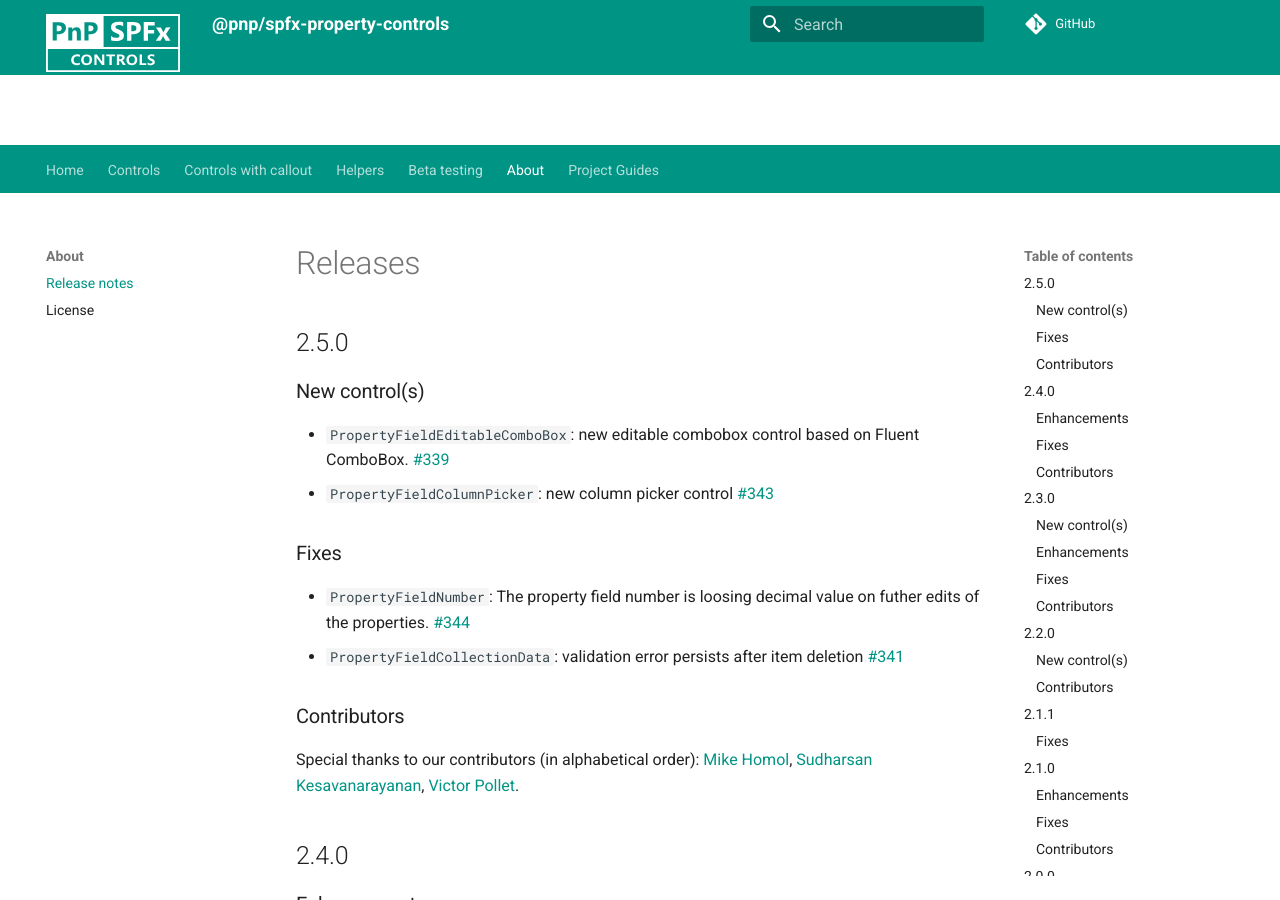
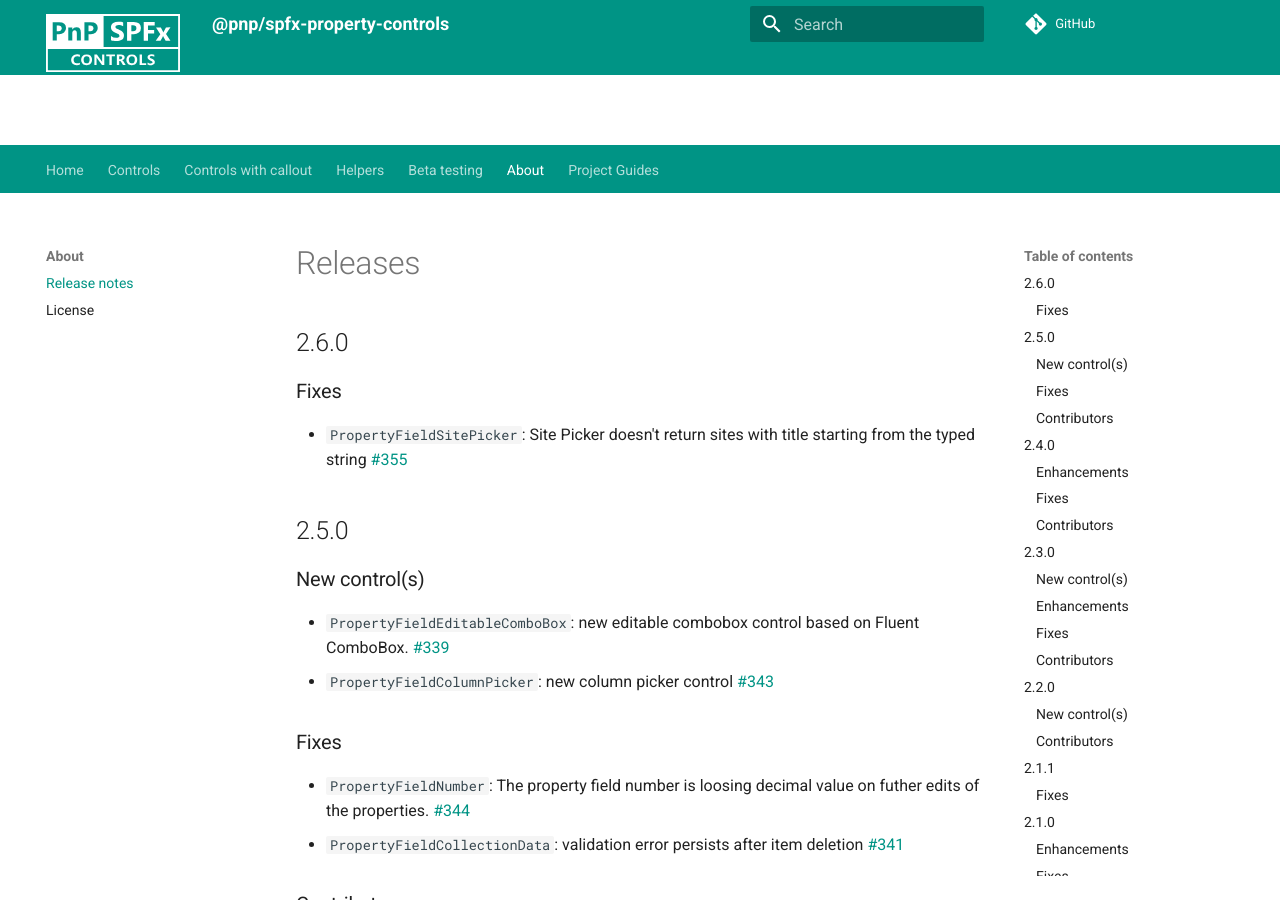
Before and after one commit to pnp/sp-dev-fx-property-controls, an MkDocs documentation site: the page built from docs/documentation/docs/about/release-notes.md, in a window 1280 px wide and 900 px high. Built offline with MkDocs 1.6.1 and Material for MkDocs 9.7.7, drawn with Linux system fonts in a browser that asks for light colours; comment, search, counter and statistics services are not loaded.

```diff
--- a/CHANGELOG.json
+++ b/CHANGELOG.json
@@ -8,7 +8,7 @@
         "fixes": [
           "`PropertyFieldSitePicker`: Site Picker doesn't return sites with title starting from the typed string [#355](https://github.com/pnp/sp-dev-fx-property-controls/issues/355)"
         ]
-      }
+      },
       "contributions": []
     },
     {
--- a/docs/documentation/docs/about/release-notes.md
+++ b/docs/documentation/docs/about/release-notes.md
@@ -1,4 +1,10 @@
 # Releases
+
+## 2.6.0
+
+### Fixes
+
+- `PropertyFieldSitePicker`: Site Picker doesn't return sites with title starting from the typed string [#355](https://github.com/pnp/sp-dev-fx-property-controls/issues/355)
 
 ## 2.5.0
 
```
Also changed, not shown: CHANGELOG.md, 2 other files.
